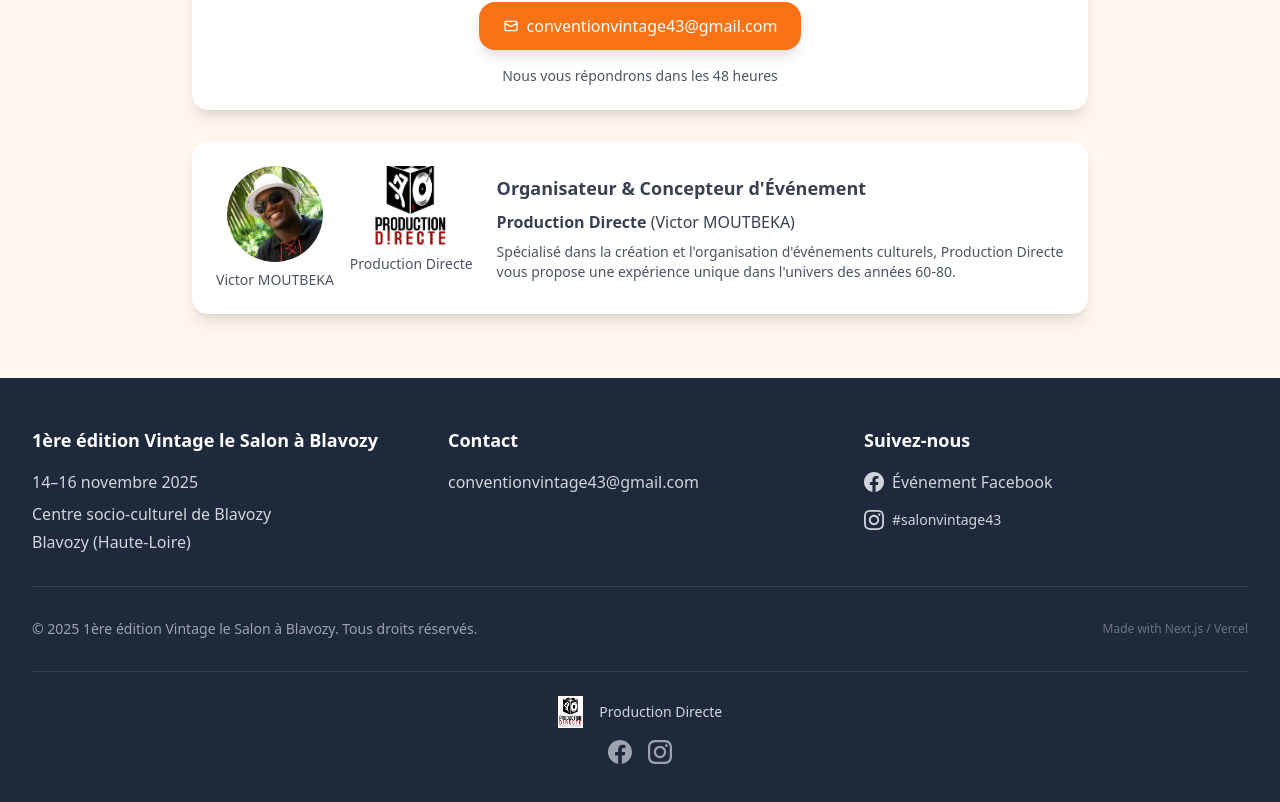
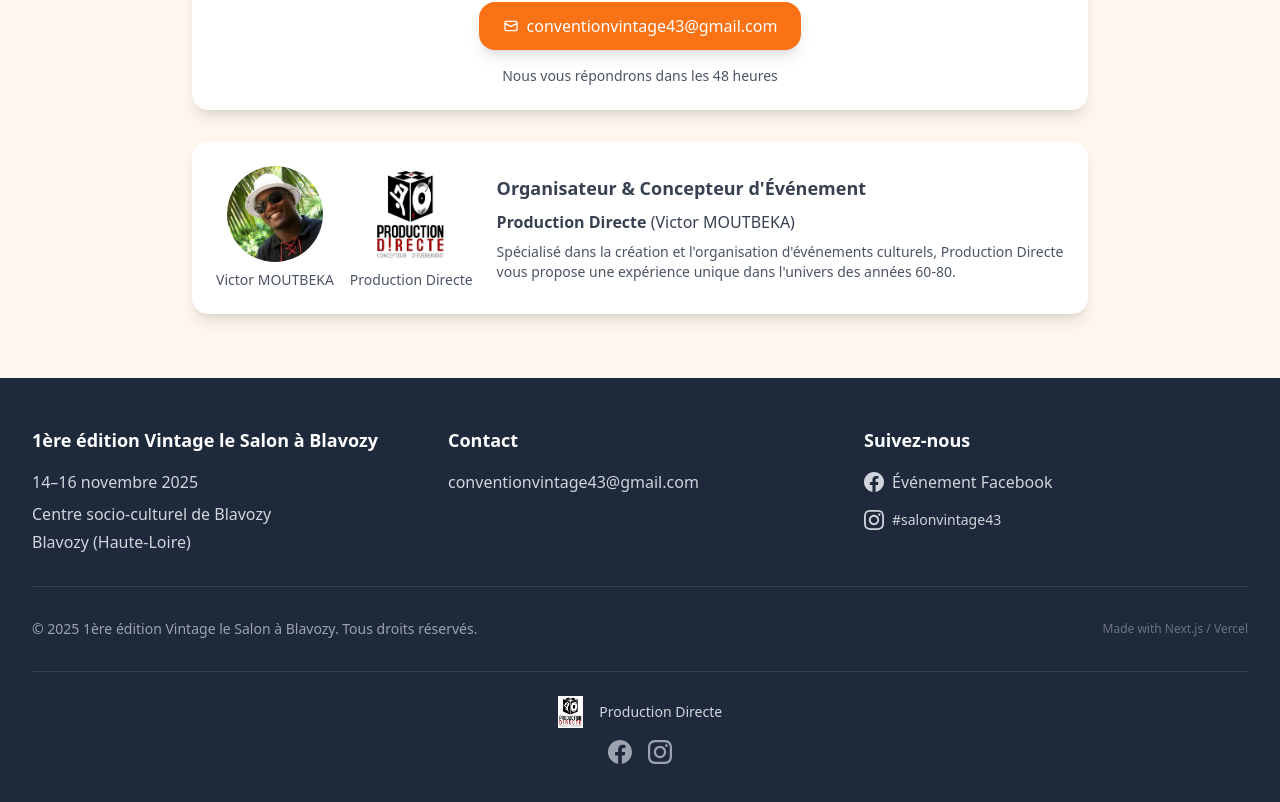
Before and after one commit to takako916/salonvintage43, a Next.js app: page / in a window 1280 px wide. Shown: the part 6553-7355 px from the top of the page. Built offline with nearby package versions, Linux system fonts and the light colour scheme.

Commit message:
Make Production Directe logo taller and use object-contain to prevent clipping

```diff
--- a/app/page.tsx
+++ b/app/page.tsx
@@ -279,7 +279,7 @@ export default function Home() {
                     <img
                       src="/images/production_directe_logo.jpg"
                       alt="Logo Production Directe - Organisateur du Salon Vintage de Blavozy"
-                      className="w-20 h-20 mx-auto mb-2 rounded-lg object-cover"
+                      className="w-20 h-24 mx-auto mb-2 rounded-lg object-contain"
                     />
                     <p className="text-sm text-gray-600">Production Directe</p>
                   </div>
```
